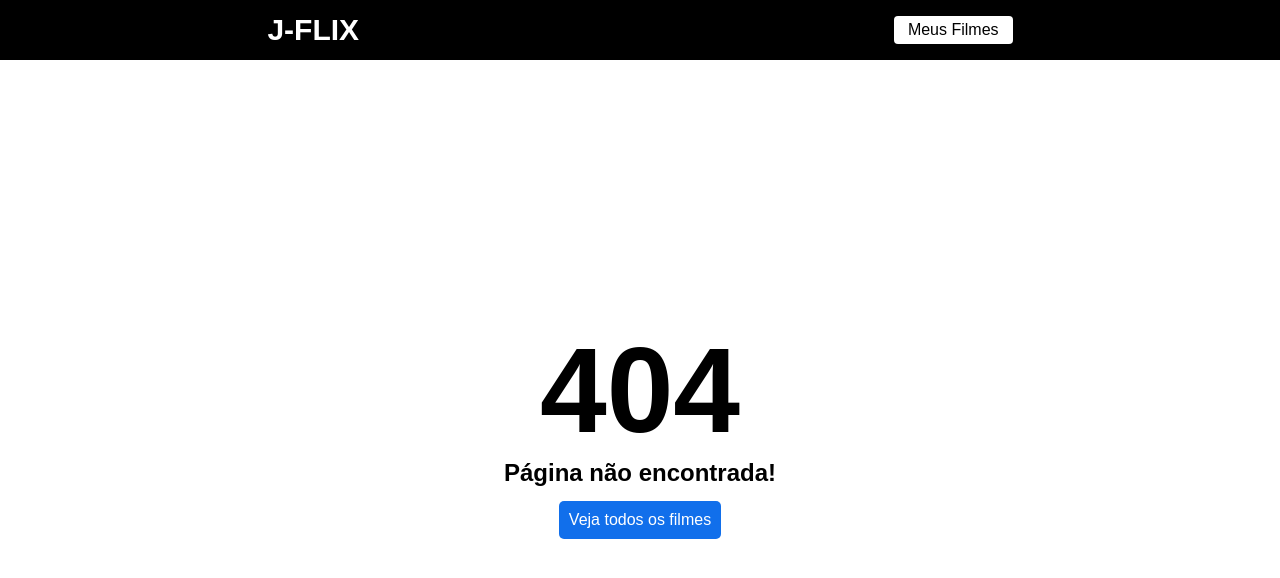
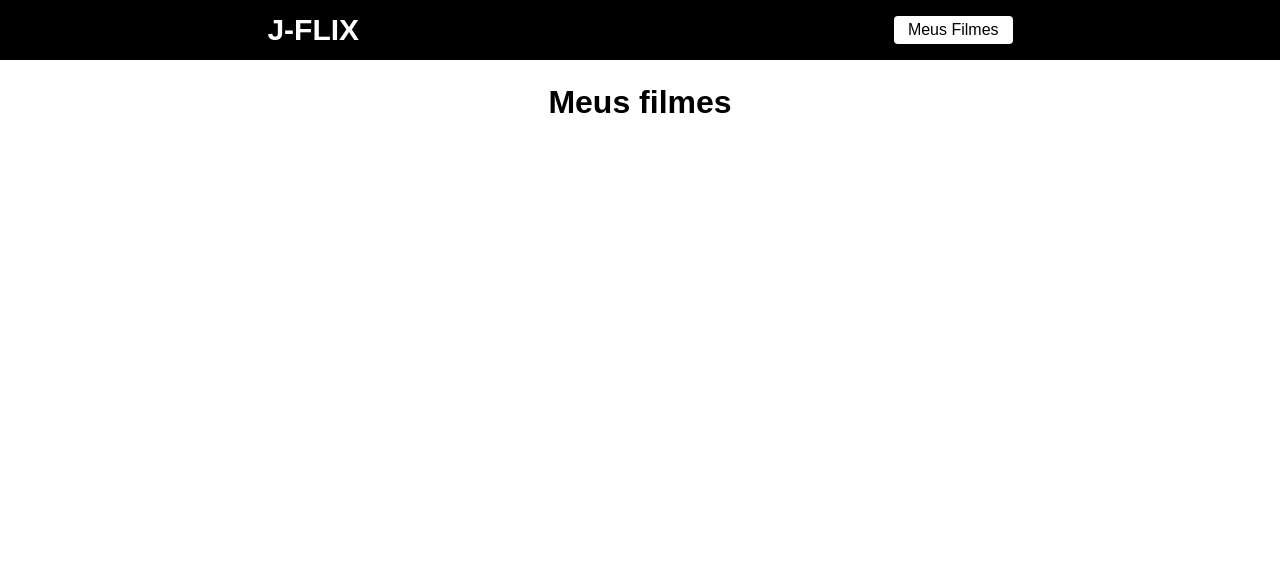
Before and after one commit to juliano340/j-flix, a React (Create React App) app: page /favoritos in a window 1280 px wide. Before the commit this address had no page. Shown: the top 578 px of the page. Built offline with nearby package versions, Linux system fonts and the light colour scheme.

Commit message:
Criada página de favoritos

```diff
--- /dev/null
+++ b/src/Pages/Favoritos/favoritos.css
@@ -0,0 +1,41 @@
+.meus-filmes{
+    margin-top: 24px;
+    display: flex;
+    flex-direction: column;
+    align-items: center;
+}
+
+.meus-filmes h1 {
+    margin-bottom: 14px;
+}
+
+.meus-filmes span {
+    font-size: 18px;
+}
+
+.meus-filmes ul {
+    width: 720px;
+}
+
+.meus-filmes ul li {
+    list-style: none;
+    display: flex;
+    justify-content: space-between;
+    align-items: center;
+    margin-bottom: 14px;
+}
+
+.meus-filmes div{
+    display: flex;
+    justify-content: center;
+    align-items: center;
+}
+
+.meus-filmes div a {
+
+    text-decoration: none;
+    color: #116feb;
+    margin-right: 14px;
+
+
+}
--- /dev/null
+++ b/src/Pages/Favoritos/index.js
@@ -0,0 +1,44 @@
+import { useEffect, useState } from "react";
+import { Link } from "react-router-dom";
+
+import './favoritos.css';
+
+function Favoritos() {
+
+    const [filmes, setFilmes] = useState([]);
+
+    useEffect(() => {
+
+        const minhaLista = localStorage.getItem('@j-flix');
+        setFilmes(JSON.parse(minhaLista) || []);
+
+
+
+    }, [])
+
+    return(
+
+        <div className="meus-filmes">
+            <h1>Meus filmes</h1>
+
+            <ul>
+                {filmes.map((item) => {
+                    return(
+                        <li key={item.id}>
+                            <span>{item.title}</span>
+                            <div>
+                                <Link to={`/filme/${item.id}`}>Ver detalhes</Link>
+                                <button>Excluir</button>
+                            </div>
+                        </li>
+
+                    )
+                })}
+            </ul>
+
+        </div>
+    )
+
+}
+
+export default Favoritos;
--- a/src/routes.js
+++ b/src/routes.js
@@ -4,6 +4,7 @@
 import Filme from './Pages/Filme'
 import Header from "./components/Header";
 import Erro from "./Pages/Erro";
+import Favoritos from "./Pages/Favoritos";
 
 function RoutesApp() {
     return (
@@ -13,7 +14,10 @@
         <Routes>
             <Route path="/" element={<Home/>}/>
             <Route path="/filme/:id" element={<Filme/>}/>
+            <Route path="/favoritos" element={<Favoritos/>}/>
+
             <Route path="*" element={<Erro/>}/>
+
 
         </Routes>
 
```
